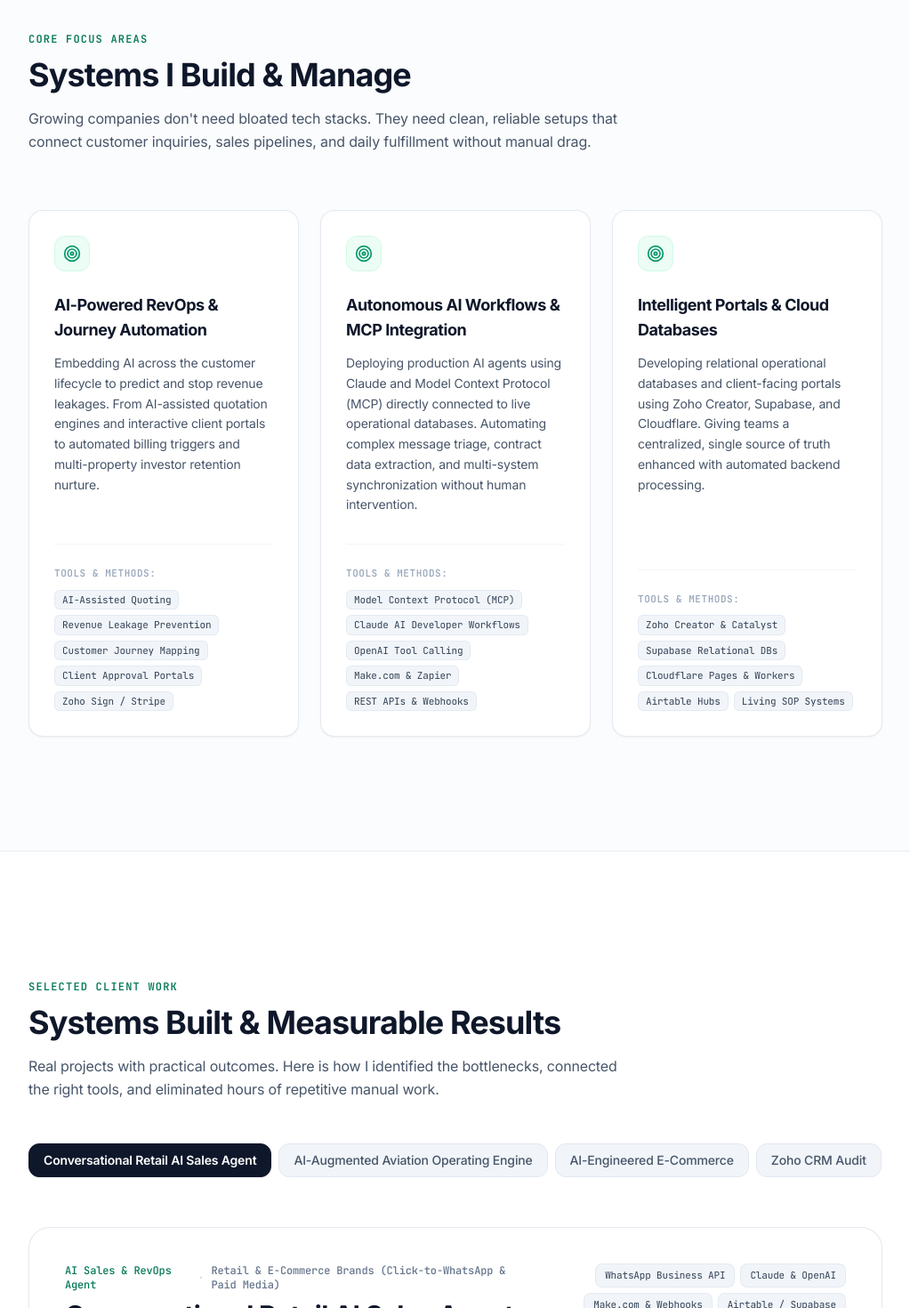
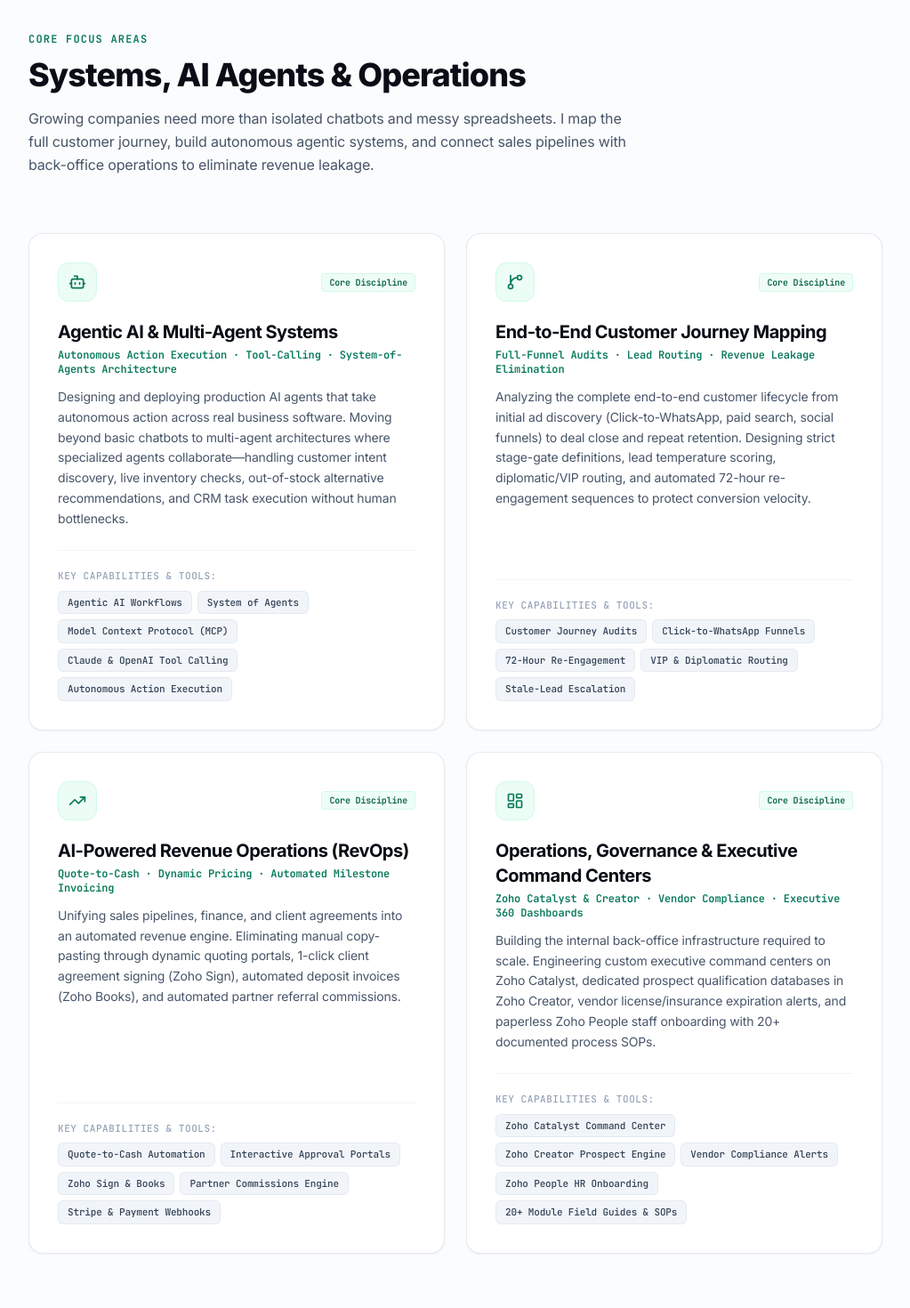
Before and after one commit to aherisystems-cloud/rita-ndubi-portfolio, a React (Vite) app: page / in a window 1280 px wide. Shown: the part 1400-2870 px from the top of the page at 89% size, without its empty margins (128-1151 px from the left). Built offline with nearby package versions, Linux system fonts and the light colour scheme.

Commit message:
feat: expand Core Focus Areas to 4 pillars with Agentic AI, Journey Mapping, high contrast titles, and Klock handover specifics

```diff
--- a/src/components/CorePillars.jsx
+++ b/src/components/CorePillars.jsx
@@ -1,11 +1,12 @@
 import React from 'react';
 import { corePillars } from '../data/portfolioData';
-import { Target, Cpu, Database } from 'lucide-react';
+import { Bot, GitBranch, TrendingUp, LayoutDashboard } from 'lucide-react';
 
 const iconMap = {
-  crm: Target,
-  automation: Cpu,
-  operations: Database,
+  'agentic-systems': Bot,
+  'journey-mapping': GitBranch,
+  'revenue-ops': TrendingUp,
+  'ops-infrastructure': LayoutDashboard,
 };
 
 export default function CorePillars() {
@@ -18,46 +19,55 @@ export default function CorePillars() {
           <div className="text-xs font-mono uppercase tracking-widest text-emerald-700 font-semibold mb-3">
             Core Focus Areas
           </div>
-          <h2 className="text-3xl sm:text-4xl font-bold text-slate-900 tracking-tight mb-4">
-            Systems I Build & Manage
+          <h2 className="text-3xl sm:text-4xl font-extrabold text-slate-950 tracking-tight mb-4" style={{ color: '#090d16' }}>
+            Systems, AI Agents & Operations
           </h2>
           <p className="text-slate-600 text-base leading-relaxed">
-            Growing companies don't need bloated tech stacks. They need clean, reliable setups that connect customer inquiries, sales pipelines, and daily fulfillment without manual drag.
+            Growing companies need more than isolated chatbots and messy spreadsheets. I map the full customer journey, build autonomous agentic systems, and connect sales pipelines with back-office operations to eliminate revenue leakage.
           </p>
         </div>
 
-        {/* 3 Clean Pillars */}
-        <div className="grid grid-cols-1 md:grid-cols-3 gap-6">
+        {/* 4 Expansive Pillars (2x2 Grid) */}
+        <div className="grid grid-cols-1 md:grid-cols-2 gap-6">
           {corePillars.map((pillar) => {
-            const Icon = iconMap[pillar.id] || Target;
+            const Icon = iconMap[pillar.id] || Bot;
             return (
               <div
                 key={pillar.id}
-                className="lit-card rounded-2xl p-7 flex flex-col justify-between bg-white border border-slate-200/80 shadow-xs hover:border-emerald-500/40 hover:shadow-md transition-all"
+                className="lit-card rounded-2xl p-7 sm:p-8 flex flex-col justify-between bg-white border border-slate-200/90 shadow-xs hover:border-emerald-500/50 hover:shadow-md transition-all"
               >
                 <div>
-                  <div className="w-10 h-10 rounded-xl bg-emerald-50 border border-emerald-100 flex items-center justify-center text-emerald-600 mb-6">
-                    <Icon className="w-5 h-5" />
+                  <div className="flex items-center justify-between mb-5">
+                    <div className="w-11 h-11 rounded-xl bg-emerald-50 border border-emerald-100 flex items-center justify-center text-emerald-700">
+                      <Icon className="w-5 h-5" />
+                    </div>
+                    <span className="text-[10px] font-mono text-emerald-800 bg-emerald-50/80 px-2 py-0.5 rounded border border-emerald-100 font-semibold">
+                      Core Discipline
+                    </span>
                   </div>
 
-                  <h3 className="text-lg font-bold text-slate-900 tracking-tight mb-3">
+                  <h3 className="text-xl font-bold text-slate-950 tracking-tight mb-1" style={{ color: '#090d16' }}>
                     {pillar.title}
                   </h3>
 
-                  <p className="text-sm text-slate-600 leading-relaxed mb-8">
+                  <div className="text-xs font-mono text-emerald-700 font-semibold mb-3">
+                    {pillar.subtitle}
+                  </div>
+
+                  <p className="text-sm text-slate-600 leading-relaxed mb-6">
                     {pillar.description}
                   </p>
                 </div>
 
-                <div className="pt-6 border-t border-slate-100">
-                  <div className="text-[11px] font-mono text-slate-400 uppercase tracking-wider mb-2.5 font-medium">
-                    Tools & Methods:
+                <div className="pt-5 border-t border-slate-100">
+                  <div className="text-[11px] font-mono text-slate-400 uppercase tracking-wider mb-2 font-medium">
+                    Key Capabilities & Tools:
                   </div>
                   <div className="flex flex-wrap gap-1.5">
                     {pillar.skills.map((skill) => (
                       <span
                         key={skill}
-                        className="px-2 py-0.5 rounded-md text-[11px] font-mono text-slate-700 bg-slate-100 border border-slate-200/80"
+                        className="px-2.5 py-1 rounded-md text-[11px] font-mono text-slate-700 bg-slate-100 border border-slate-200/80 font-medium"
                       >
                         {skill}
                       </span>
--- a/src/data/portfolioData.js
+++ b/src/data/portfolioData.js
@@ -16,22 +16,32 @@ export const personalInfo = {
 
 export const corePillars = [
   {
-    id: "ai-revops",
-    title: "AI-Powered RevOps & Journey Automation",
-    description: "Embedding AI across the customer lifecycle to predict and stop revenue leakages. From AI-assisted quotation engines and interactive client portals to automated billing triggers and multi-property investor retention nurture.",
-    skills: ["AI-Assisted Quoting", "Revenue Leakage Prevention", "Customer Journey Mapping", "Client Approval Portals", "Zoho Sign / Stripe"]
+    id: "agentic-systems",
+    title: "Agentic AI & Multi-Agent Systems",
+    subtitle: "Autonomous Action Execution · Tool-Calling · System-of-Agents Architecture",
+    description: "Designing and deploying production AI agents that take autonomous action across real business software. Moving beyond basic chatbots to multi-agent architectures where specialized agents collaborate—handling customer intent discovery, live inventory checks, out-of-stock alternative recommendations, and CRM task execution without human bottlenecks.",
+    skills: ["Agentic AI Workflows", "System of Agents", "Model Context Protocol (MCP)", "Claude & OpenAI Tool Calling", "Autonomous Action Execution"]
   },
   {
-    id: "ai-agents-mcp",
-    title: "Autonomous AI Workflows & MCP Integration",
-    description: "Deploying production AI agents using Claude and Model Context Protocol (MCP) directly connected to live operational databases. Automating complex message triage, contract data extraction, and multi-system synchronization without human intervention.",
-    skills: ["Model Context Protocol (MCP)", "Claude AI Developer Workflows", "OpenAI Tool Calling", "Make.com & Zapier", "REST APIs & Webhooks"]
+    id: "journey-mapping",
+    title: "End-to-End Customer Journey Mapping",
+    subtitle: "Full-Funnel Audits · Lead Routing · Revenue Leakage Elimination",
+    description: "Analyzing the complete end-to-end customer lifecycle from initial ad discovery (Click-to-WhatsApp, paid search, social funnels) to deal close and repeat retention. Designing strict stage-gate definitions, lead temperature scoring, diplomatic/VIP routing, and automated 72-hour re-engagement sequences to protect conversion velocity.",
+    skills: ["Customer Journey Audits", "Click-to-WhatsApp Funnels", "72-Hour Re-Engagement", "VIP & Diplomatic Routing", "Stale-Lead Escalation"]
   },
   {
-    id: "portals-cloud",
-    title: "Intelligent Portals & Cloud Databases",
-    description: "Developing relational operational databases and client-facing portals using Zoho Creator, Supabase, and Cloudflare. Giving teams a centralized, single source of truth enhanced with automated backend processing.",
-    skills: ["Zoho Creator & Catalyst", "Supabase Relational DBs", "Cloudflare Pages & Workers", "Airtable Hubs", "Living SOP Systems"]
+    id: "revenue-ops",
+    title: "AI-Powered Revenue Operations (RevOps)",
+    subtitle: "Quote-to-Cash · Dynamic Pricing · Automated Milestone Invoicing",
+    description: "Unifying sales pipelines, finance, and client agreements into an automated revenue engine. Eliminating manual copy-pasting through dynamic quoting portals, 1-click client agreement signing (Zoho Sign), automated deposit invoices (Zoho Books), and automated partner referral commissions.",
+    skills: ["Quote-to-Cash Automation", "Interactive Approval Portals", "Zoho Sign & Books", "Partner Commissions Engine", "Stripe & Payment Webhooks"]
+  },
+  {
+    id: "ops-infrastructure",
+    title: "Operations, Governance & Executive Command Centers",
+    subtitle: "Zoho Catalyst & Creator · Vendor Compliance · Executive 360 Dashboards",
+    description: "Building the internal back-office infrastructure required to scale. Engineering custom executive command centers on Zoho Catalyst, dedicated prospect qualification databases in Zoho Creator, vendor license/insurance expiration alerts, and paperless Zoho People staff onboarding with 20+ documented process SOPs.",
+    skills: ["Zoho Catalyst Command Center", "Zoho Creator Prospect Engine", "Vendor Compliance Alerts", "Zoho People HR Onboarding", "20+ Module Field Guides & SOPs"]
   }
 ];
 
@@ -41,7 +51,7 @@ export const caseStudies = [
     title: "Conversational Retail AI Sales Agent & Order Recovery Engine",
     client: "Retail & E-Commerce Brands (Click-to-WhatsApp & Paid Media)",
     tagline: "Plugging ad-spend revenue leakage with live inventory-synced conversational AI, intelligent out-of-stock cross-selling, and automated 72-hour WhatsApp re-engagement.",
-    badge: "AI Sales & RevOps Agent",
+    badge: "Agentic AI & RevOps",
     problem: "Retail and e-commerce brands investing heavily in paid ads (Click-to-WhatsApp, social ads, website funnels) suffered severe revenue leakages: delayed human response times caused high drop-offs, out-of-stock items turned into lost sales without alternatives, and leads who stalled mid-order were abandoned forever without follow-up.",
     solution: "Engineered an autonomous conversational AI sales agent integrated directly into backend inventory (Airtable / Supabase / e-commerce catalogs). The agent naturally converses with inbound ad leads, identifies customer requirements, verifies real-time stock levels, and intelligently suggests matching cross-sell and upsell alternatives if an item is unavailable. Built an automated 72-hour WhatsApp re-engagement engine that re-contacts undecided shoppers with personalized incentives to recover unfinished orders.",
     metrics: [
@@ -59,24 +69,24 @@ export const caseStudies = [
   },
   {
     id: "klock-aviation",
-    title: "AI-Augmented Aviation Operating Engine & Quotation Portal",
-    client: "Klock Aviation (Private Charter & Aviation Services)",
-    tagline: "Unifying AI-assisted charter quoting, client approval portals, vendor compliance, HR onboarding, and multi-channel acquisition funnels.",
-    badge: "Enterprise AI System",
-    problem: "Private charter inquiries required manual calculation across complex flight legs, while approvals, manifests, and invoices were scattered across email threads. In parallel, lead generation, landing pages, and vendor compliance tracking lacked a connected operational foundation.",
-    solution: "Delivered a complete operational and revenue engine. Built an automated charter quoting system with an interactive client approval portal that auto-generates flight agreements and invoices. Created an automated vendor compliance hub with license expiration alerts, paperless staff onboarding, a custom Zoho Catalyst command center for executives, and coordinated marketing funnels, landing pages, Google Ads, and newsletters.",
+    title: "Enterprise Zoho One Ecosystem & Executive Command Center",
+    client: "Klock Aviation (Corporate Travel, Safari & Lifestyle, Executive Charter, Aircraft Mgmt)",
+    tagline: "End-to-end delivery of 4 unified business lines, custom Zoho Catalyst Command Center, Zoho Creator prospect qualification engine, vendor governance, and Google Ads funnels (Awarded performance bonus).",
+    badge: "Phase I & II Handover Delivery",
+    problem: "Klock Aviation operated across four distinct business units (Corporate Travel, Safari & Lifestyle, Executive & Diplomatic Charter, Aircraft Management) without a connected operating system. Flight quoting, lead scoring, partner agreements, vendor licenses, client reporting, and employee onboarding were fractured across manual emails and spreadsheets.",
+    solution: "Architected and delivered the complete Phase I and Phase II Zoho One ecosystem (CRM, Books, Campaigns, SalesIQ, Bookings, Analytics, Cliq, Sign, Catalyst, Creator, People). Built dedicated pipelines per business line with diplomatic routing and stale-lead escalations; built custom Zoho Catalyst Executive Command Center with finance views and 360° client visibility; engineered a custom Zoho Creator prospect database with qualification workflows; automated vendor/partner license expiry alerts; automated Zoho Sign contracts for charters and employee onboarding; and orchestrated multi-channel Google Ads and monthly newsletter campaigns.",
     metrics: [
-      { label: "Quote-to-Invoice Turnaround", before: "48 Hours", after: "< 5 Minutes" },
-      { label: "Vendor Compliance Visibility", before: "Fragmented", after: "100% Automated" },
-      { label: "Executive Reporting Time", before: "Days", after: "Instant (1-Click)" }
+      { label: "Business Divisions Unified", before: "Disconnected", after: "4 Lines Synchronized" },
+      { label: "Operational Documentation", before: "None", after: "20 Module Field Guides" },
+      { label: "Client Recognition", before: "Standard Scope", after: "Performance Bonus Awarded" }
     ],
     workflowSteps: [
-      { title: "Inbound Charter Funnel", desc: "Captures flight inquiries via high-converting landing pages, Google Ads, and email campaigns." },
-      { title: "Dynamic Quoting & Portal", desc: "Calculates route pricing and sends interactive quote to client portal for 1-click approval." },
-      { title: "Automated Documentation", desc: "Auto-generates flight manifests, passenger agreements via Zoho Sign, and deposit invoices." },
-      { title: "Compliance & Command Center", desc: "Tracks partner licenses and staff onboarding, unified into a custom Zoho Catalyst dashboard." }
+      { title: "4-Line Pipeline Architecture", desc: "Configured dedicated pipelines with lead scoring, diplomatic VIP routing, and stale-lead escalations across Corporate Travel, Safari, Charter, and Aircraft Management." },
+      { title: "Zoho Creator Prospect Engine", desc: "Built a custom qualification database to source, filter, and inject verified corporate targets into CRM for sales execution." },
+      { title: "Catalyst Executive Command Center", desc: "Engineered custom executive dashboard displaying live KPIs across team performance, Zoho Books finance metrics, client 360 view, and carbon reporting." },
+      { title: "Vendor & HR Governance Engine", desc: "Automated partner/vendor license expiry alerts, traveller WhatsApp updates, and paperless Zoho People employee onboarding with Zoho Sign agreements." }
     ],
-    tools: ["Zoho One", "Zoho Catalyst", "Zoho Sign", "Make.com", "Google Ads", "Zoho Analytics"]
+    tools: ["Zoho One (CRM, Books, Catalyst, Creator, Sign, People, Analytics)", "Google Ads", "WhatsApp API", "Zoho Writer"]
   },
   {
     id: "wowglamdecor",
@@ -197,7 +207,7 @@ export const experienceTimeline = [
       "Build AI-powered business systems, quotation engines, client portals, and automation workflows across Zoho One, Zoho Catalyst, Zoho Creator, Supabase, and Cloudflare.",
       "Deploy practical AI pipelines and agents using Claude, Model Context Protocol (MCP), and OpenAI for inquiry classification, quoting, and operational triage.",
       "Retail AI Sales Agent: Developed conversational AI order processing agents for retail and e-commerce brands running Click-to-WhatsApp and paid ads; integrated live backend inventory, intelligent out-of-stock cross-selling, and automated 72-hour re-engagement sequences to stop ad-spend revenue leakage.",
-      "Klock Aviation: Delivered complete private charter quoting portal, vendor compliance hub, paperless HR onboarding, Zoho Catalyst executive command center, funnels, Google Ads, and newsletters.",
+      "Klock Aviation: Delivered Phase I & II Zoho One enterprise infrastructure across 4 business lines (Corporate Travel, Safari & Lifestyle, Executive Charter, Aircraft Management); engineered custom Zoho Catalyst Executive Command Center, Zoho Creator prospect qualification engine, vendor license alerts, Zoho Sign onboarding, and 20 module SOP playbooks (Awarded discretionary performance bonus).",
       "Sydia Realty: Conducted comprehensive Zoho CRM audit and customer journey optimization to eliminate pipeline leakages from off-plan inquiry to repeat investor retention.",
       "Mapenzi Connect: Built complete CRM architecture, automated newsletter delivery, and webinar registration-to-attendee workflows."
     ]
```
